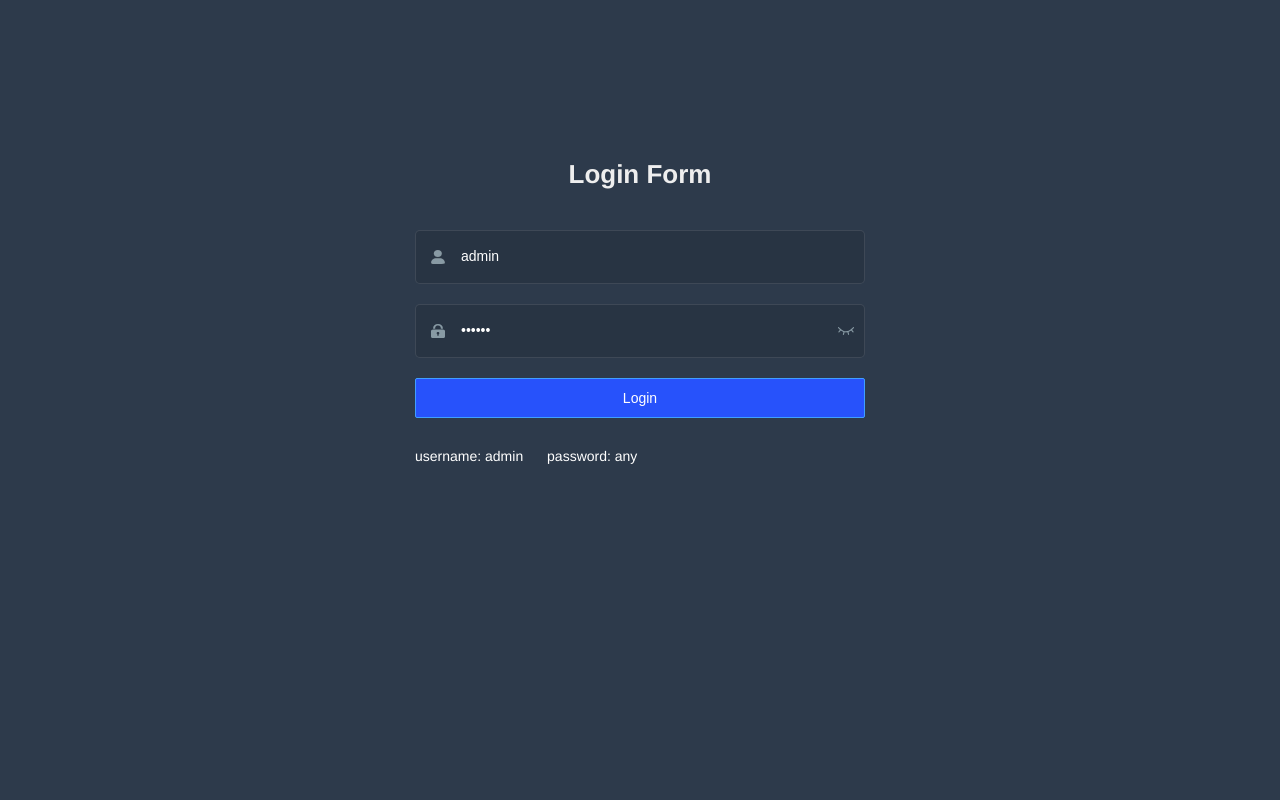
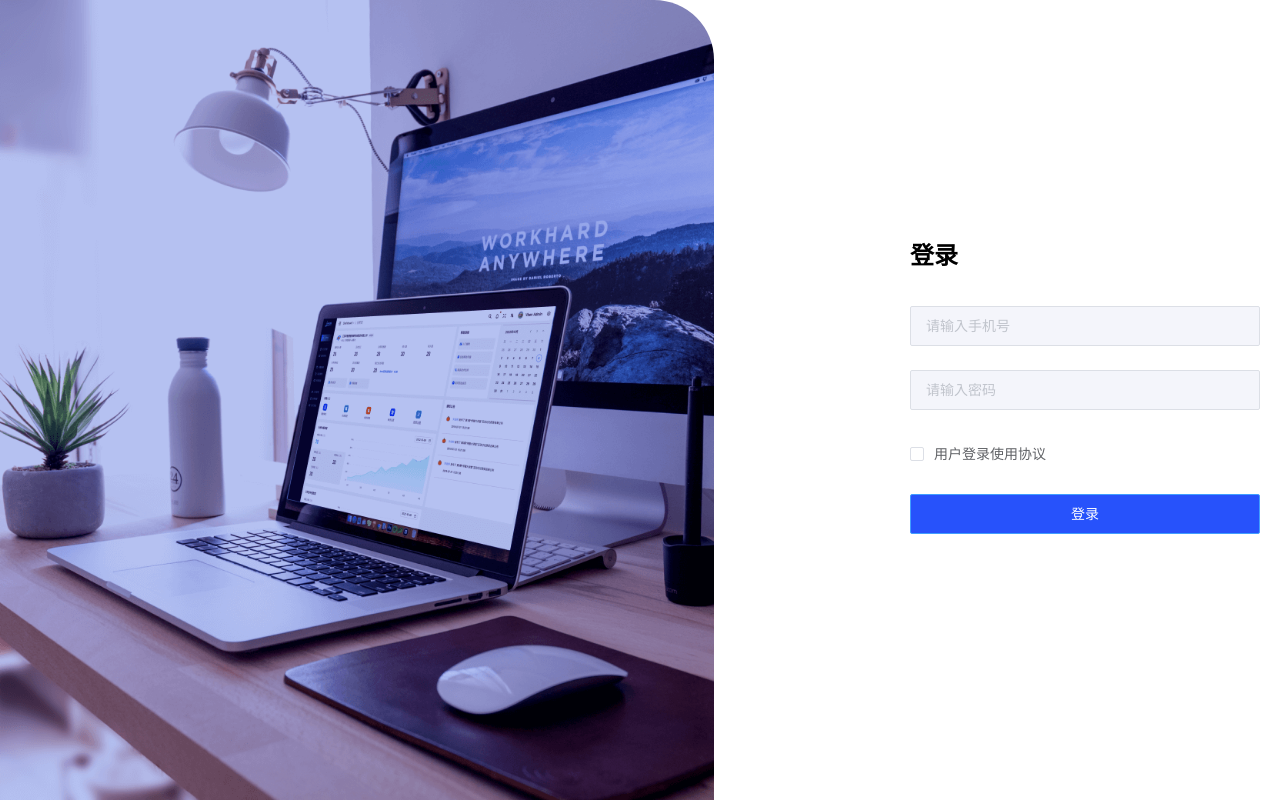
Before and after one commit to LLLIuJy/resources, a Vue app: page /#/login in a window 1280 px wide. Built offline with nearby package versions, Linux system fonts and the light colour scheme.

Commit message:
token数据持久化

```diff
--- a/src/permission.js
+++ b/src/permission.js
@@ -10,6 +10,7 @@ NProgress.configure({ showSpinner: false }) // NProgress Configuration
 
 const whiteList = ['/login'] // no redirect whitelist
 
+// 路由前置守卫
 router.beforeEach(async(to, from, next) => {
   // start progress bar
   NProgress.start()
@@ -58,6 +59,7 @@ router.beforeEach(async(to, from, next) => {
   }
 })
 
+// 路由后置守卫
 router.afterEach(() => {
   // finish progress bar
   NProgress.done()
--- a/src/settings.js
+++ b/src/settings.js
@@ -1,6 +1,7 @@
 module.exports = {
 
-  title: 'Vue Admin Template',
+  // 页面导航标题
+  title: '人力资源后台管理系统',
 
   /**
    * @type {boolean} true | false
@@ -12,5 +13,6 @@ module.exports = {
    * @type {boolean} true | false
    * @description Whether show the logo in sidebar
    */
-  sidebarLogo: false
+  // 是否显示侧边栏的logo
+  sidebarLogo: true
 }
--- a/src/store/modules/user.js
+++ b/src/store/modules/user.js
@@ -1,95 +1,32 @@
-import { login, logout, getInfo } from '@/api/user'
-import { getToken, setToken, removeToken } from '@/utils/auth'
-import { resetRouter } from '@/router'
+import { getToken,setToken,removeToken } from '@/utils/auth'
 
-const getDefaultState = () => {
-  return {
-    token: getToken(),
-    name: '',
-    avatar: ''
+const state={
+  // 从缓存中读取初始值
+  token:getToken()
+}
+
+const mutations={
+  setToken(state,token){
+    state.token=token
+    // 同步到缓存
+    setToken(token)
+  },
+  removeToken(){
+    // 删除vuex中的token
+    removeToken()
   }
 }
 
-const state = getDefaultState()
-
-const mutations = {
-  RESET_STATE: (state) => {
-    Object.assign(state, getDefaultState())
-  },
-  SET_TOKEN: (state, token) => {
-    state.token = token
-  },
-  SET_NAME: (state, name) => {
-    state.name = name
-  },
-  SET_AVATAR: (state, avatar) => {
-    state.avatar = avatar
+const actions={
+  login(context,data){
+    console.log(data);
+    // 调用登录接口
+    context.commit('setToken','123456')
   }
 }
 
-const actions = {
-  // user login
-  login({ commit }, userInfo) {
-    const { username, password } = userInfo
-    return new Promise((resolve, reject) => {
-      login({ username: username.trim(), password: password }).then(response => {
-        const { data } = response
-        commit('SET_TOKEN', data.token)
-        setToken(data.token)
-        resolve()
-      }).catch(error => {
-        reject(error)
-      })
-    })
-  },
-
-  // get user info
-  getInfo({ commit, state }) {
-    return new Promise((resolve, reject) => {
-      getInfo(state.token).then(response => {
-        const { data } = response
-
-        if (!data) {
-          return reject('Verification failed, please Login again.')
-        }
-
-        const { name, avatar } = data
-
-        commit('SET_NAME', name)
-        commit('SET_AVATAR', avatar)
-        resolve(data)
-      }).catch(error => {
-        reject(error)
-      })
-    })
-  },
-
-  // user logout
-  logout({ commit, state }) {
-    return new Promise((resolve, reject) => {
-      logout(state.token).then(() => {
-        removeToken() // must remove  token  first
-        resetRouter()
-        commit('RESET_STATE')
-        resolve()
-      }).catch(error => {
-        reject(error)
-      })
-    })
-  },
-
-  // remove token
-  resetToken({ commit }) {
-    return new Promise(resolve => {
-      removeToken() // must remove  token  first
-      commit('RESET_STATE')
-      resolve()
-    })
-  }
-}
-
-export default {
-  namespaced: true,
+export default{
+  namespaced:true,//开启命名空间
   state,
   mutations,
   actions
--- a/src/views/login/index.vue
+++ b/src/views/login/index.vue
@@ -1,237 +1,144 @@
 <template>
   <div class="login-container">
-    <el-form ref="loginForm" :model="loginForm" :rules="loginRules" class="login-form" auto-complete="on" label-position="left">
-
-      <div class="title-container">
-        <h3 class="title">Login Form</h3>
-      </div>
-
-      <el-form-item prop="username">
-        <span class="svg-container">
-          <svg-icon icon-class="user" />
-        </span>
-        <el-input
-          ref="username"
-          v-model="loginForm.username"
-          placeholder="Username"
-          name="username"
-          type="text"
-          tabindex="1"
-          auto-complete="on"
-        />
-      </el-form-item>
-
-      <el-form-item prop="password">
-        <span class="svg-container">
-          <svg-icon icon-class="password" />
-        </span>
-        <el-input
-          :key="passwordType"
-          ref="password"
-          v-model="loginForm.password"
-          :type="passwordType"
-          placeholder="Password"
-          name="password"
-          tabindex="2"
-          auto-complete="on"
-          @keyup.enter.native="handleLogin"
-        />
-        <span class="show-pwd" @click="showPwd">
-          <svg-icon :icon-class="passwordType === 'password' ? 'eye' : 'eye-open'" />
-        </span>
-      </el-form-item>
-
-      <el-button :loading="loading" type="primary" style="width:100%;margin-bottom:30px;" @click.native.prevent="handleLogin">Login</el-button>
-
-      <div class="tips">
-        <span style="margin-right:20px;">username: admin</span>
-        <span> password: any</span>
-      </div>
-
-    </el-form>
+    <div class="logo" />
+    <div class="form">
+      <h1>登录</h1>
+      <el-card shadow="never" class="login-card">
+        <!--登录表单-->
+        <el-form ref="form" autocomplete="off" :rules="loginRules" :model="loginForm">
+          <el-form-item prop="mobile">
+            <el-input placeholder="请输入手机号" v-model="loginForm.mobile"></el-input>
+          </el-form-item>
+          <el-form-item prop="password">
+            <el-input placeholder="请输入密码" v-model="loginForm.password" show-password></el-input>
+          </el-form-item>
+          <el-form-item prop="isAgree">
+            <el-checkbox v-model="loginForm.isAgree">用户登录使用协议</el-checkbox>
+          </el-form-item>
+          <el-form-item>
+            <el-button type="primary" style="width: 350px;" @click="login">登录</el-button>
+          </el-form-item>
+        </el-form>
+      </el-card>
+    </div>
   </div>
 </template>
-
 <script>
-import { validUsername } from '@/utils/validate'
-
 export default {
-  name: 'Login',
-  data() {
-    const validateUsername = (rule, value, callback) => {
-      if (!validUsername(value)) {
-        callback(new Error('Please enter the correct user name'))
-      } else {
-        callback()
+  name: "Login",
+  data(){
+    return{
+      // 登陆数据
+      loginForm:{
+        mobile:'',
+        password:'',
+        isAgree:false
+      },
+      // 登陆规则
+      loginRules:{
+        mobile:[{
+          // 必填
+          required:true,
+          message:"请输入手机号",
+          trigger:'blur'
+        },{
+          // 正则校验规则
+          pattern:/^1[3-9]\d{9}$/,
+          message:"手机号格式不正确",
+          trigger:'blur'
+        }],
+        password:[{
+          // 必填
+          required:true,
+          message:"请输入密码",
+          trigger:'blur'
+        },{
+          min:6,
+          max:16,
+          message:"密码长度应为6-16位之间",
+          trigger:'blur'
+        }],
+        isAgree:[{
+          validator:(rule,value,callback)=>{
+            value?callback():callback(new Error('请勾选用户使用协议'))
+          }
+        }]
       }
     }
-    const validatePassword = (rule, value, callback) => {
-      if (value.length < 6) {
-        callback(new Error('The password can not be less than 6 digits'))
-      } else {
-        callback()
-      }
-    }
-    return {
-      loginForm: {
-        username: 'admin',
-        password: '111111'
-      },
-      loginRules: {
-        username: [{ required: true, trigger: 'blur', validator: validateUsername }],
-        password: [{ required: true, trigger: 'blur', validator: validatePassword }]
-      },
-      loading: false,
-      passwordType: 'password',
-      redirect: undefined
-    }
   },
-  watch: {
-    $route: {
-      handler: function(route) {
-        this.redirect = route.query && route.query.redirect
-      },
-      immediate: true
-    }
-  },
+
   methods: {
-    showPwd() {
-      if (this.passwordType === 'password') {
-        this.passwordType = ''
-      } else {
-        this.passwordType = 'password'
-      }
-      this.$nextTick(() => {
-        this.$refs.password.focus()
-      })
-    },
-    handleLogin() {
-      this.$refs.loginForm.validate(valid => {
-        if (valid) {
-          this.loading = true
-          this.$store.dispatch('user/login', this.loginForm).then(() => {
-            this.$router.push({ path: this.redirect || '/' })
-            this.loading = false
-          }).catch(() => {
-            this.loading = false
-          })
-        } else {
-          console.log('error submit!!')
-          return false
+  // 登录按钮的回调
+    login(){
+      this.$refs.form.validate((isOK)=>{
+        if(isOK){
+          this.$store.dispatch('user/login',this.loginForm)
         }
       })
     }
-  }
+  },
 }
 </script>
+<style lang="scss">
+.login-container {
+  display: flex;
+  align-items: stretch;
+  height: 100vh;
 
-<style lang="scss">
-/* 修复input 背景不协调 和光标变色 */
-/* Detail see https://github.com/PanJiaChen/vue-element-admin/pull/927 */
+  .logo {
+    flex: 3;
+    background: rgba(38, 72, 176) url(../../assets/common/login_back.png) no-repeat center / cover;
+    border-top-right-radius: 60px;
+    display: flex;
+    flex-direction: column;
+    align-items: flex-end;
+    justify-content: center;
+    padding: 0 100px;
 
-$bg:#283443;
-$light_gray:#fff;
-$cursor: #fff;
+    .icon {
+      background: url(../../assets/common/logo.png) no-repeat 70px center / contain;
+      width: 300px;
+      height: 50px;
+      margin-bottom: 50px;
+    }
 
-@supports (-webkit-mask: none) and (not (cater-color: $cursor)) {
-  .login-container .el-input input {
-    color: $cursor;
-  }
-}
-
-/* reset element-ui css */
-.login-container {
-  .el-input {
-    display: inline-block;
-    height: 47px;
-    width: 85%;
-
-    input {
-      background: transparent;
-      border: 0px;
-      -webkit-appearance: none;
-      border-radius: 0px;
-      padding: 12px 5px 12px 15px;
-      color: $light_gray;
-      height: 47px;
-      caret-color: $cursor;
-
-      &:-webkit-autofill {
-        box-shadow: 0 0 0px 1000px $bg inset !important;
-        -webkit-text-fill-color: $cursor !important;
-      }
+    p {
+      color: #fff;
+      font-size: 18px;
+      margin-top: 20px;
+      width: 300px;
+      text-align: center;
     }
   }
 
-  .el-form-item {
-    border: 1px solid rgba(255, 255, 255, 0.1);
-    background: rgba(0, 0, 0, 0.1);
-    border-radius: 5px;
-    color: #454545;
-  }
-}
-</style>
+  .form {
+    flex: 2;
+    display: flex;
+    flex-direction: column;
+    justify-content: center;
+    padding-left: 176px;
 
-<style lang="scss" scoped>
-$bg:#2d3a4b;
-$dark_gray:#889aa4;
-$light_gray:#eee;
+    .el-card {
+      border: none;
+      padding: 0;
+    }
 
-.login-container {
-  min-height: 100%;
-  width: 100%;
-  background-color: $bg;
-  overflow: hidden;
+    h1 {
+      padding-left: 20px;
+      font-size: 24px;
+    }
 
-  .login-form {
-    position: relative;
-    width: 520px;
-    max-width: 100%;
-    padding: 160px 35px 0;
-    margin: 0 auto;
-    overflow: hidden;
-  }
+    .el-input {
+      width: 350px;
+      height: 44px;
 
-  .tips {
-    font-size: 14px;
-    color: #fff;
-    margin-bottom: 10px;
-
-    span {
-      &:first-of-type {
-        margin-right: 16px;
+      .el-input__inner {
+        background: #f4f5fb;
       }
     }
-  }
 
-  .svg-container {
-    padding: 6px 5px 6px 15px;
-    color: $dark_gray;
-    vertical-align: middle;
-    width: 30px;
-    display: inline-block;
-  }
-
-  .title-container {
-    position: relative;
-
-    .title {
-      font-size: 26px;
-      color: $light_gray;
-      margin: 0px auto 40px auto;
-      text-align: center;
-      font-weight: bold;
+    .el-checkbox {
+      color: #606266;
     }
   }
-
-  .show-pwd {
-    position: absolute;
-    right: 10px;
-    top: 7px;
-    font-size: 16px;
-    color: $dark_gray;
-    cursor: pointer;
-    user-select: none;
-  }
-}
-</style>
+}</style>
```
Also changed, not shown: public/index.html (+6 -1 lines).
